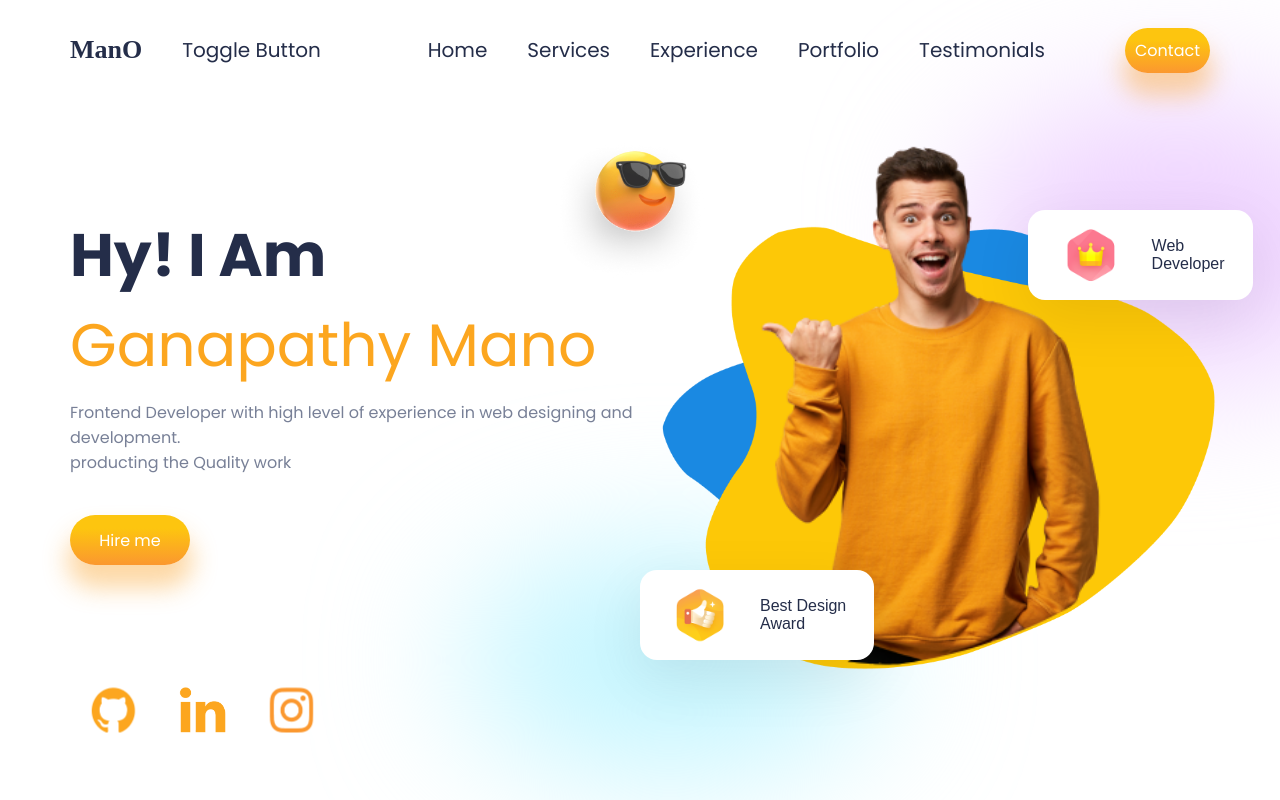
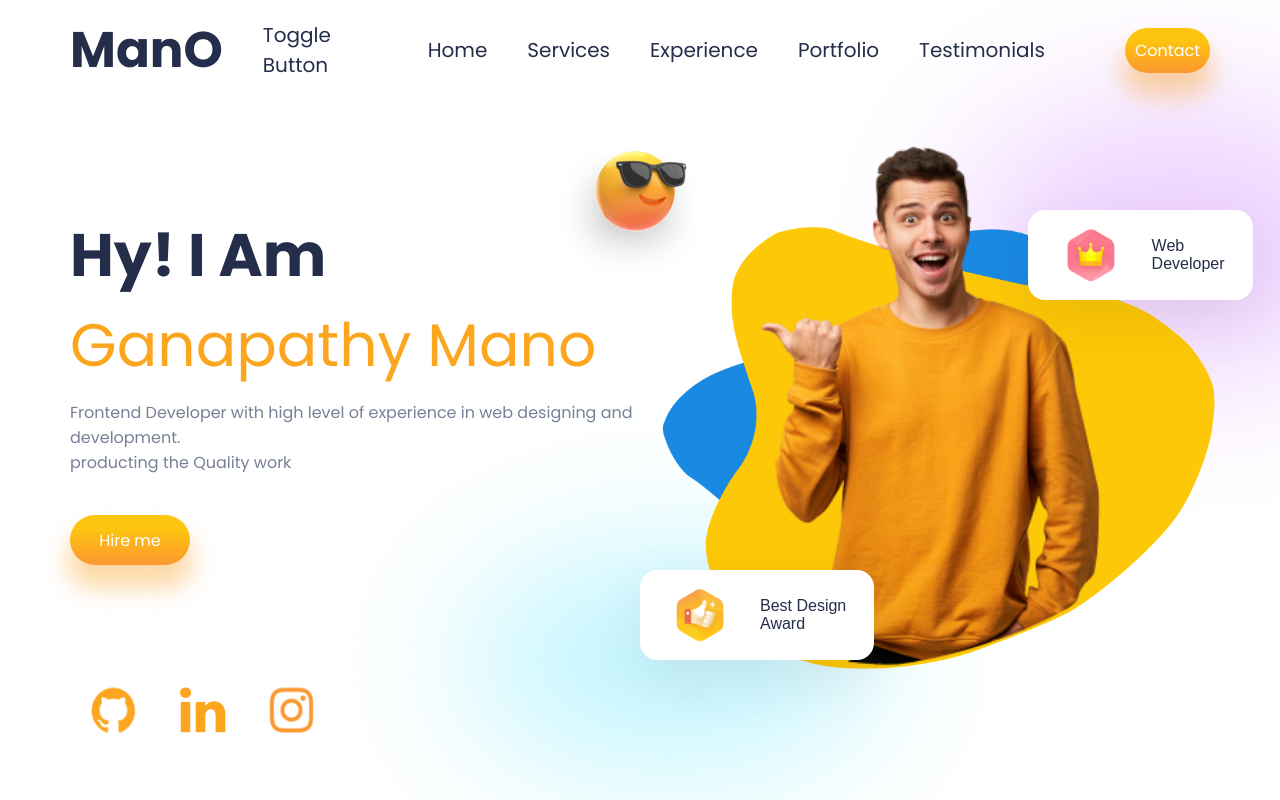
Before and after one commit to GanapathyMano5858/githubgmk1, a React (Create React App) app: page / in a window 1280 px wide. Shown: the top 800 px of the page. Built offline with nearby package versions, Linux system fonts and the light colour scheme.

Commit message:
hi this change was done by mano

```diff
--- a/src/Components/Navbar/Navbar.css
+++ b/src/Components/Navbar/Navbar.css
@@ -1,4 +1,4 @@
-@import url(../../fonts/RaginyRegular-rgwZA.ttf);
+/* @import url(../../fonts/RaginyRegular-rgwZA.ttf); */
 
 .n-wrapper {
     height: 10vh;
@@ -14,16 +14,15 @@
 }
 
 .n-name {
-    font-family: "RaginyRegular";
-    font-size: 1.3rem;
+    font-size: 2.5rem;
     font-weight: bold;
 }
 
-.n-name>img {
+/* .n-name>img {
     width: 8rem;
     padding: 10px 0 0 0;
     color: var(--orange);
-}
+} */
 
 .n-right {
     display: flex;
--- a/src/Components/Navbar/Navbar.jsx
+++ b/src/Components/Navbar/Navbar.jsx
@@ -5,7 +5,8 @@ function Navbar() {
   return (
     <div className="n-wrapper">
       <div className="n-left">
-        <div className="n-name">ManO
+        <div className="n-name">
+          ManO
           {/* <a href="https://www.fontspace.com/category/stencil">
             <img
               src="https://see.fontimg.com/api/renderfont4/MVler/eyJyIjoiZnMiLCJoIjozOSwidyI6MTAwMCwiZnMiOjM5LCJmZ2MiOiIjMTI3MUZBIiwiYmdjIjoiI0ZGRkZGRiIsInQiOjF9/TWFuTw/raginy-regular.png"
```
